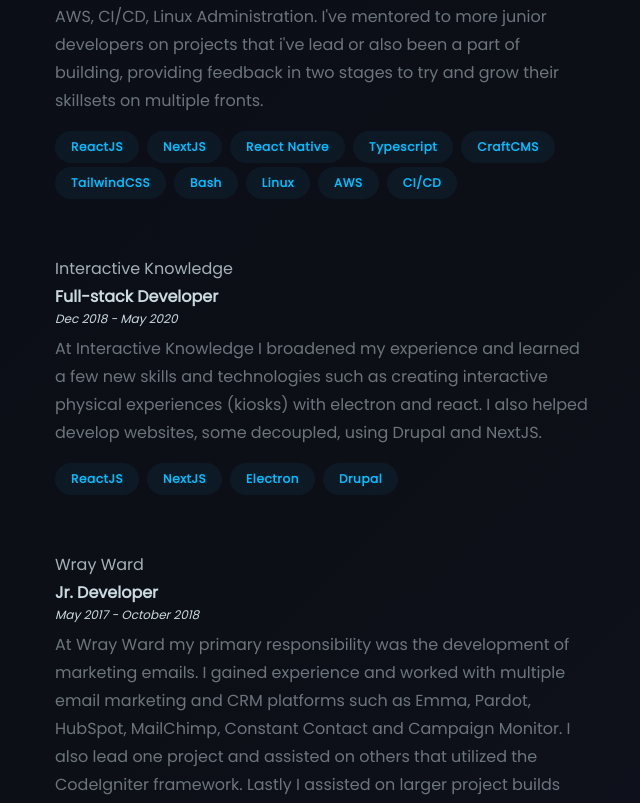
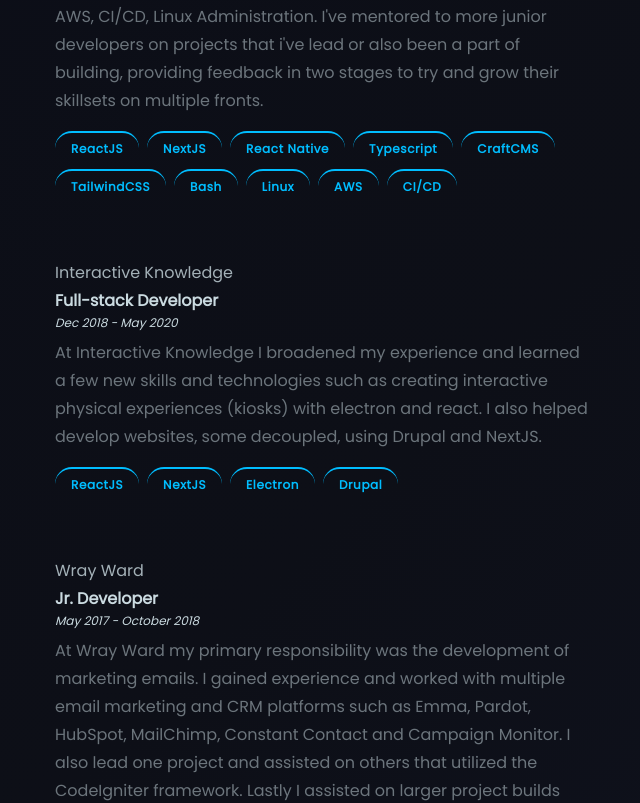
Before and after one commit to im-ironclad/ironfolio, a Next.js app: page / in a window 1280 px wide. Shown: the part 1281-2084 px from the top of the page, without its empty margins (609-1249 px from the left). Built offline with nearby package versions, Linux system fonts and the light colour scheme.

Commit message:
Small pill adjustment

```diff
--- a/src/app/components/ExperienceCard.tsx
+++ b/src/app/components/ExperienceCard.tsx
@@ -41,7 +41,7 @@
           {tags.map((tool, i) => (
             <li
               key={tool + i}
-              className="rounded-full py-2 px-4 bg-[#1ebff910] text-[#00bdff] text-xs font-bold tracking-wider"
+              className="rounded-full py-2 px-4 text-[#00bdff] text-xs font-bold tracking-wider border-t-2 border-[#00bdff] cursor-default"
             >
               {tool}
             </li>
```
